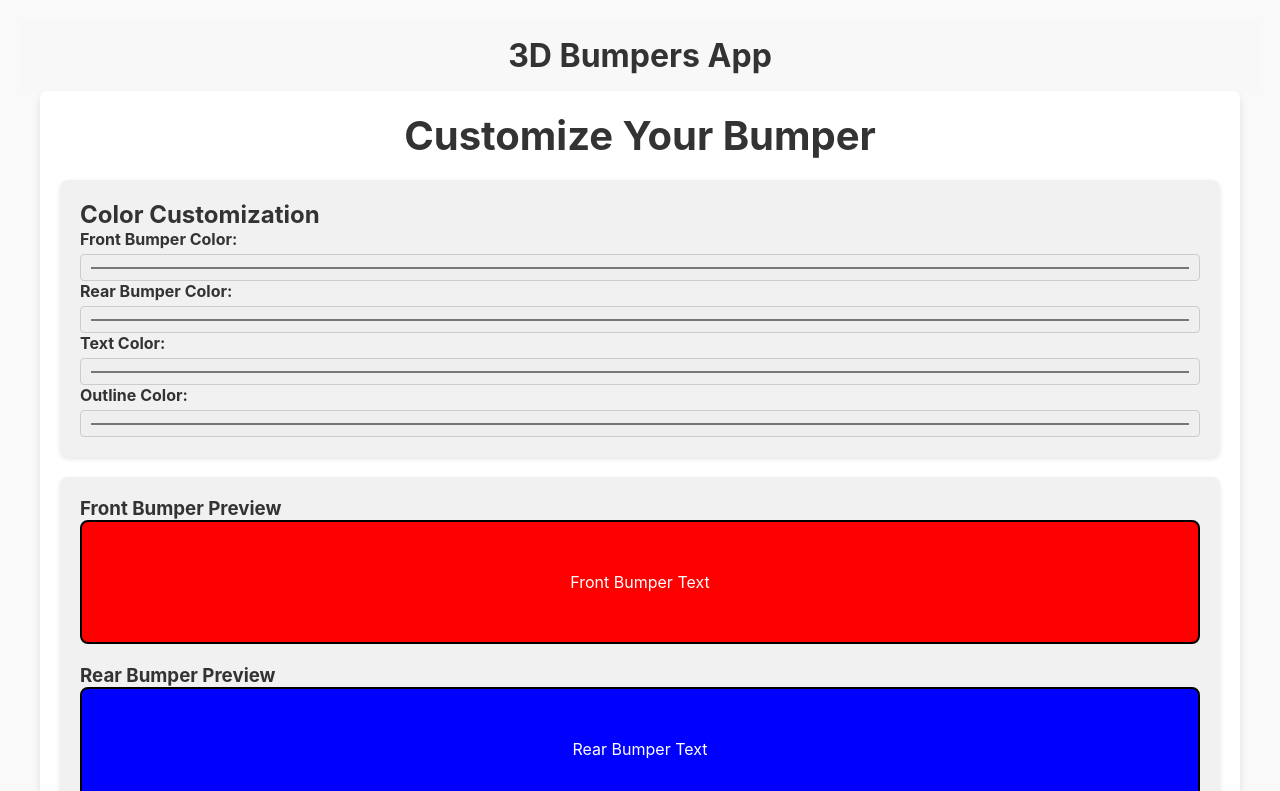
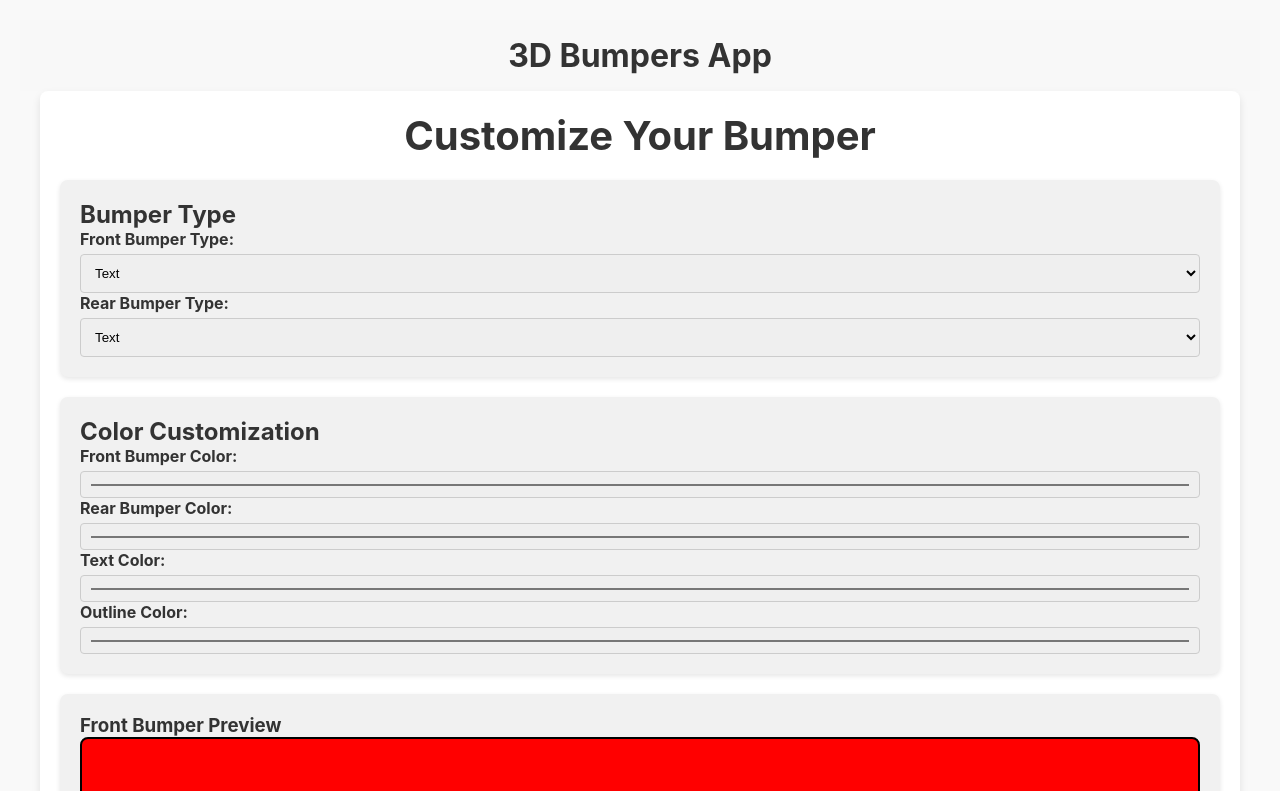
Before and after one commit to elio303/decals-website, a Next.js app: page /customize in a window 1280 px wide. Shown: the top 791 px of the page. Built offline with nearby package versions, Linux system fonts and the light colour scheme.

Commit message:
Moved some types around and readded missing bumper type section

```diff
--- a/app/constants/constants.tsx
+++ b/app/constants/constants.tsx
@@ -1,29 +1,4 @@
-export type QuantityType =
-  | 'Riddell Flex'
-  | 'Riddell Speed'
-  | 'Riddell Axiom'
-  | 'Schutt XP/DNA'
-  | 'Schutt F7'
-  | 'Xenith X2E'
-  | 'Xenith Shadow'
-  | 'Xenith Orbit'
-  | 'Light'
-  | 'Vicis Zero 2'
-  | 'Vicis Trench';
-
-export type BumperPosition = 'front' | 'rear';
-
-export const pricePerUnit = {
-  frontBumper: 2.5,
-  rearBumper: 3.5,
-};
-
-export type ExtraCost = {
-  cost: number;
-  types: QuantityType[];
-};
-
-export type ExtraCosts = { [key in BumperPosition]: ExtraCost[] };
+import { ExtraCosts } from "../types/calculations";
 
 export const extraCosts: ExtraCosts = {
   front: [
@@ -50,3 +25,8 @@ export const extraCosts: ExtraCosts = {
     { cost: 35, types: ['Xenith Shadow', 'Xenith Orbit'] },
   ],
 };
+
+export const pricePerUnit = {
+  frontBumper: 2.5,
+  rearBumper: 3.5,
+};
--- a/app/customize/page.tsx
+++ b/app/customize/page.tsx
@@ -3,9 +3,7 @@
 import { useState } from 'react';
 import styles from './page.module.css';
 import Image from 'next/image';
-import {
-  QuantityType,
-} from '../constants/constants';
+import { QuantityType, BumperType } from '../types/calculations';
 import { calculateBasePrice, calculateMoldCost, calculateShippingCost } from '../utils/calculate'; // Import the calculation functions
 
 interface FormInput {
@@ -13,8 +11,8 @@ interface FormInput {
   lastName: string;
   phoneNumber: string;
   email: string;
-  frontBumperType: 'Logo' | 'Text';
-  rearBumperType: 'Logo' | 'Text';
+  frontBumperType: BumperType;
+  rearBumperType: BumperType;
   frontQuantityTypes: { [key in QuantityType]: number };
   rearQuantityTypes: { [key in QuantityType]: number };
   frontBumperColor: string;
@@ -99,6 +97,41 @@ export default function Customize() {
   return (
     <div className={styles.container}>
       <h1 className={styles.title}>Customize Your Bumper</h1>
+
+      {/* Bumper Type Selection */}
+      <div className={styles.card}>
+        <h2 className={styles.sectionTitle}>Bumper Type</h2>
+
+        {/* Front Bumper Type */}
+        <div className={styles.inputRow}>
+          <label htmlFor="frontBumperType">Front Bumper Type:</label>
+          <select
+            id="frontBumperType"
+            name="frontBumperType"
+            value={formInput.frontBumperType}
+            onChange={handleInputChange}
+            className={styles.input}
+          >
+            <option value="Text">Text</option>
+            <option value="Logo">Logo</option>
+          </select>
+        </div>
+
+        {/* Rear Bumper Type */}
+        <div className={styles.inputRow}>
+          <label htmlFor="rearBumperType">Rear Bumper Type:</label>
+          <select
+            id="rearBumperType"
+            name="rearBumperType"
+            value={formInput.rearBumperType}
+            onChange={handleInputChange}
+            className={styles.input}
+          >
+            <option value="Text">Text</option>
+            <option value="Logo">Logo</option>
+          </select>
+        </div>
+      </div>
 
       <form>
         {/* Color Customization Section */}
--- /dev/null
+++ b/app/types/calculations.tsx
@@ -0,0 +1,21 @@
+export type QuantityType =
+  | 'Riddell Flex'
+  | 'Riddell Speed'
+  | 'Riddell Axiom'
+  | 'Schutt XP/DNA'
+  | 'Schutt F7'
+  | 'Xenith X2E'
+  | 'Xenith Shadow'
+  | 'Xenith Orbit'
+  | 'Light'
+  | 'Vicis Zero 2'
+  | 'Vicis Trench';
+
+export type ExtraCost = {
+  cost: number;
+  types: QuantityType[];
+};
+
+export type ExtraCosts = { [key in BumperPosition]: ExtraCost[] };
+
+export type BumperPosition = 'front' | 'rear';
--- a/app/utils/calculate.ts
+++ b/app/utils/calculate.ts
@@ -1,4 +1,5 @@
-import { pricePerUnit, extraCosts, QuantityType, BumperPosition } from '../constants/constants';
+import { pricePerUnit, extraCosts } from '../constants/constants';
+import { QuantityType , BumperPosition } from '../types/calculations';
 
 // Calculate base price
 export const calculateBasePrice = (quantityTypes: { [key in QuantityType]: number }, position: BumperPosition) => {
```
